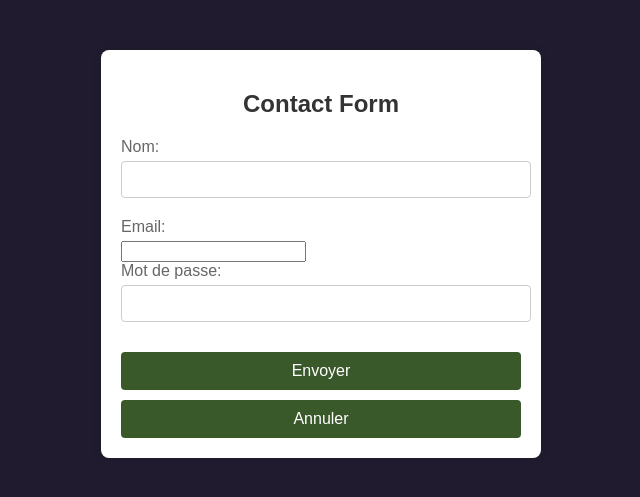
After one commit to yosr-bencheikh/mv_YosrBenCheikhBrahim, a Symfony app: template templates/contact/formulaireContact.html.twig in a window 1280 px wide. The commit adds this page. Shown: the top 497 px of the page, without its empty margins (319-959 px from the left). Run offline with Twig, Linux system fonts and the light colour scheme; the template is opened without the code that fills it, so the values that code supplies are empty; some libraries are stand-ins or nearby versions.

Commit message:
Contact Form

```diff
--- a/composer.json
+++ b/composer.json
@@ -20,12 +20,15 @@
         "symfony/console": "7.0.*",
         "symfony/dotenv": "7.0.*",
         "symfony/flex": "^2",
+        "symfony/form": "7.0.*",
         "symfony/framework-bundle": "7.0.*",
+        "symfony/mailer": "7.0.*",
         "symfony/monolog-bundle": "^3.0",
         "symfony/runtime": "7.0.*",
         "symfony/stimulus-bundle": "^2.16",
         "symfony/twig-bundle": "7.0.*",
         "symfony/ux-turbo": "^2.16",
+        "symfony/validator": "7.0.*",
         "symfony/webpack-encore-bundle": "^2.1",
         "symfony/yaml": "7.0.*",
         "twig/extra-bundle": "^2.12|^3.0",
--- /dev/null
+++ b/templates/contact/formulaireContact.html.twig
@@ -0,0 +1,90 @@
+<!DOCTYPE html>
+<html lang="en">
+	<head>
+		<meta charset="UTF-8">
+		<meta name="viewport" content="width=device-width, initial-scale=1.0">
+		<title>Contact Form</title>
+		<style>
+			body {
+				font-family: Arial, sans-serif;
+				background-color: #201b2e;
+				margin: 0;
+				padding: 0;
+			}
+			.container {
+				max-width: 400px;
+				margin: 50px auto;
+				background-color: #fff;
+				border-radius: 8px;
+				padding: 20px;
+				box-shadow: 0 0 10px rgba(0, 0, 0, 0.1);
+			}
+			h2 {
+				text-align: center;
+				color: #333;
+			}
+			form {
+				margin-top: 20px;
+			}
+			label {
+				display: block;
+				margin-bottom: 5px;
+				color: #666;
+			}
+			input[type="text"],
+			input[type="password"] {
+				width: calc(100% - 12px);
+				padding: 10px;
+				margin-bottom: 20px;
+				border: 1px solid #ccc;
+				border-radius: 4px;
+				transition: border-color 0.3s;
+			}
+			input[type="text"]:focus,
+			input[type="password"]:focus {
+				outline: none;
+				border-color: #007bff;
+			}
+			button {
+				display: block;
+				width: 100%;
+				padding: 10px;
+				border: none;
+				border-radius: 4px;
+				background-color: #39592b;
+				color: #fff;
+				font-size: 16px;
+				cursor: pointer;
+				transition: background-color 0.3s;
+				margin-top: 10px;
+			}
+			button:hover {
+				background-color: #0056b3;
+			}
+		</style>
+	</head>
+	<body>
+		<div class="container">
+			<h2>Contact Form</h2>
+			<form action="#" method="post">
+				<label for="nom">Nom:</label>
+				<input type="text" id="nom" name="nom" required>
+
+				<label for="Email">Email:</label>
+				<input type="Email" id="Email" name="Email" required>
+
+				<label for="mot_de_passe">Mot de passe:</label>
+				<input type="password" id="mot_de_passe" name="mot_de_passe" required>
+
+
+				<button type="submit" class="btn btn-success">
+					<i class="fas fa-envelope"></i>
+					Envoyer
+				</button>
+				<button type="reset" class="btn btn-success">
+					Annuler
+				</button>
+			</form>
+		</div>
+	</body>
+</html>
```
Also changed, not shown: src/Controller/contactFormController.php (added, +42 -0 lines), src/Form/ContactFormType.php (added, +26 -0 lines), templates/base.html.twig (+10 -1 lines), 5 other files.
